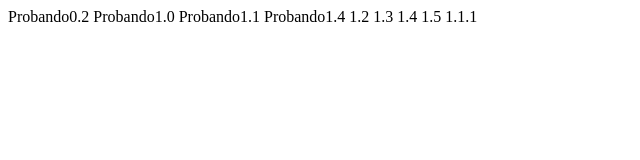
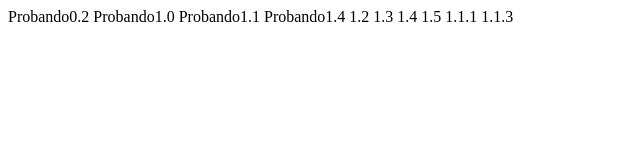
Before and after one commit to carlosrivas2021/testinggitflow, a plain HTML site: page index.html in a window 1280 px wide. Shown: the full height of the page, 0-640 px from the left. Drawn offline with Linux system fonts and the light colour scheme.

Commit message:
fix(Uno): Uno
Uno
Dos
Tres

```diff
--- a/index.html
+++ b/index.html
@@ -16,5 +16,6 @@
   1.4
   1.5
   1.1.1
+  1.1.3
 </body>
 </html>
```
